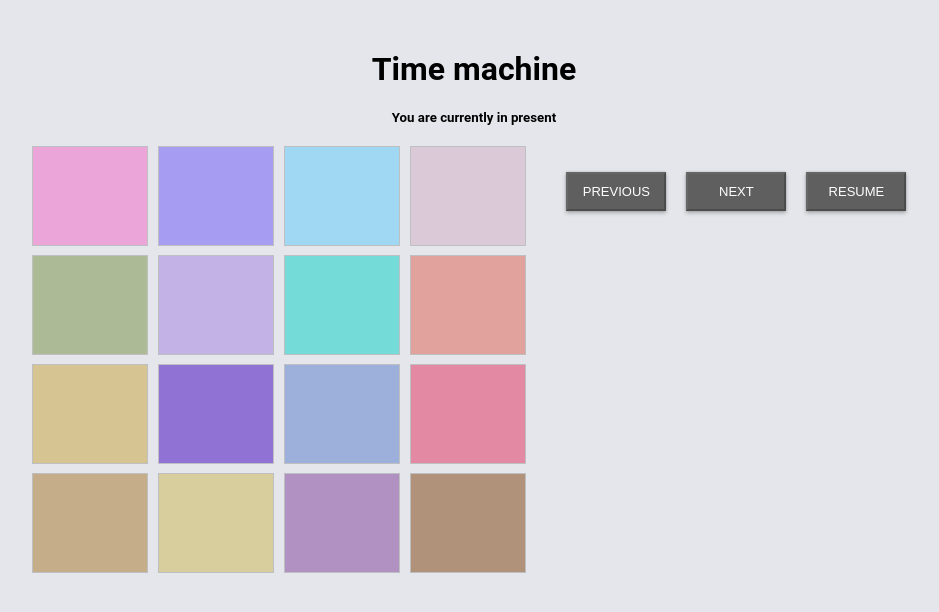
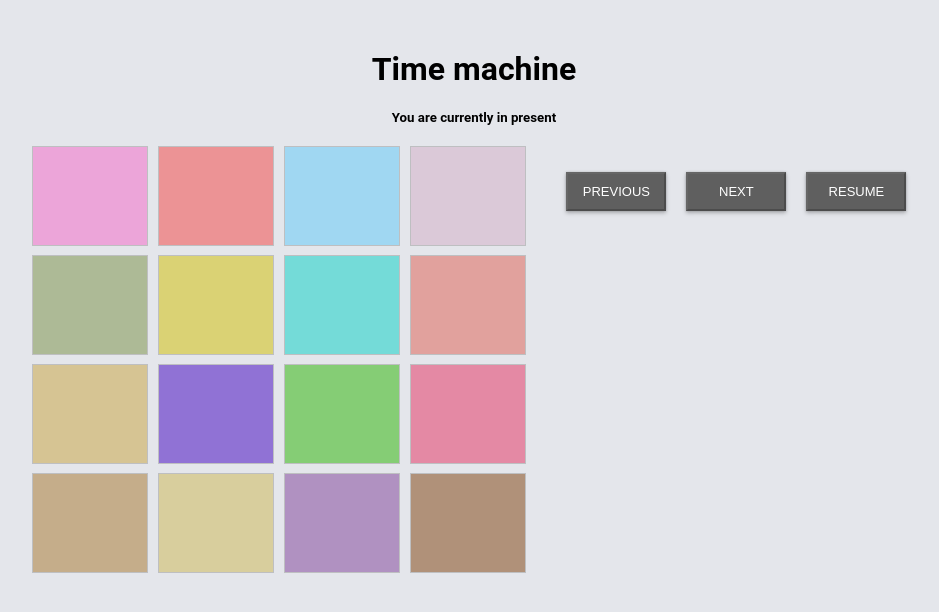
Before and after one commit to DanDPV/Applaudo-Trainee-week-7, a React (Create React App) app: page / in a window 1280 px wide. Shown: the top 612 px of the page, without its empty margins (166-1105 px from the left). Built offline with nearby package versions, Linux system fonts and the light colour scheme.

Commit message:
:lipstick: Change board buttons colors

```diff
--- a/src/components/TimeMachineBoard/TimeMachineBoard.tsx
+++ b/src/components/TimeMachineBoard/TimeMachineBoard.tsx
@@ -12,16 +12,16 @@ interface ITimeMachineBoard {
 const TimeMachineBoard = ({ squares, isTraveling, handleClick }: ITimeMachineBoard) => {
   const [colors] = useState<string[]>([
     '#f466c8',
-    '#6a56fc',
+    '#f54242',
     '#5fc9f9',
     '#d3adc6',
     '#788f43',
-    '#a480e1',
+    '#d1c000',
     '#07d1c7',
     '#df5e51',
     '#c9a43d',
     '#3f01c0',
-    '#577bcd',
+    '#29b502',
     '#e42e5f',
     '#a7762b',
     '#cdb852',
```
